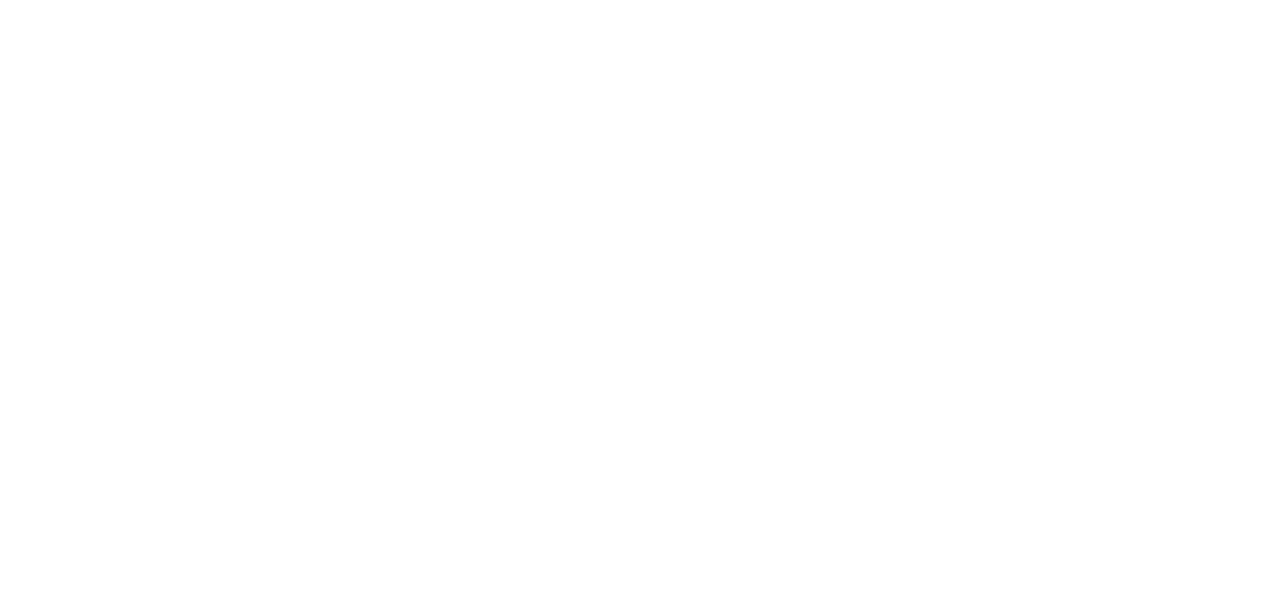
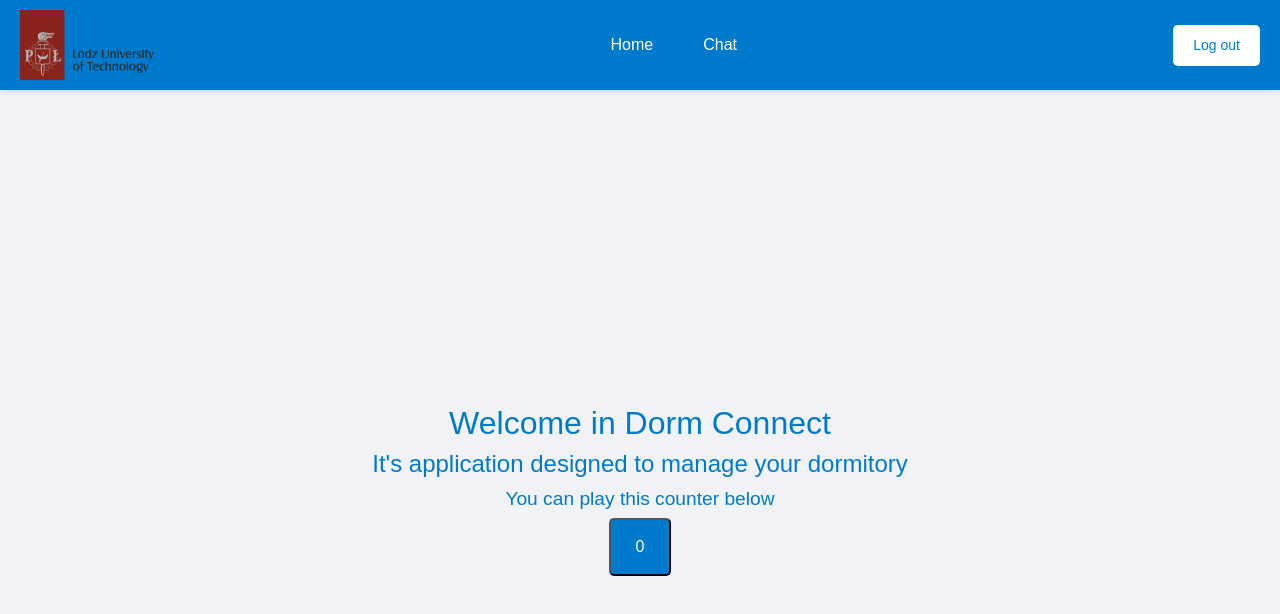
Before and after one commit to centGeek/DormConnect, a React (Vite) app in the folder frontend/: page /home in a window 1280 px wide. Before the commit this address had no page. Shown: the top 614 px of the page. Built offline with nearby package versions, Linux system fonts and the light colour scheme.

Commit message:
Created home page

```diff
--- a/frontend/src/App.tsx
+++ b/frontend/src/App.tsx
@@ -2,6 +2,7 @@
 import { BrowserRouter as Router, Route, Routes } from 'react-router-dom';
 import Login from './Login/Login.tsx';
 import Chat from './Chat/Chat';
+import Home from './Home/Home.tsx';
 
 function App() {
 
@@ -9,6 +10,7 @@
       <Router>
           <Routes>
               <Route path="/" element={<Login/>}/>
+              <Route path="/home" element={<Home/>}/>
               <Route path="/chat" element={<Chat/>}/>
           </Routes>
       </Router>
--- a/frontend/src/Chat/Chat.tsx
+++ b/frontend/src/Chat/Chat.tsx
@@ -15,7 +15,7 @@
 
     return (
         <Template
-            buttons={[{text: 'Home', link: '/' }, { text: 'Chat', link: '/chat' }]}
+            buttons={[{text: 'Home', link: '/home' }, { text: 'Chat', link: '/chat' }]}
             footerContent={<p></p>}
         >
             <div className="chat-container">
--- /dev/null
+++ b/frontend/src/Home/Home.css
@@ -0,0 +1,36 @@
+.home-container {
+    display: flex;
+    flex-direction: column;
+    justify-content: center;
+    align-items: center;
+    height: 100vh;
+}
+.home-container h1{
+    font-size: 2rem;
+    color: #007acc;
+    text-align: center;
+}
+.home-button{
+    padding: 15px 25px;
+    font-size: 16px;
+    background-color: #007acc;
+    color: white;
+    text-decoration: none;
+    border-radius: 5px;
+    transition: background-color 0.3s;
+    text-align: center;
+    display: inline-block;
+}
+.home-button:hover{
+    background-color: #005fa3;
+}
+.home-container h3{
+    font-size: 1.5rem;
+    color: #007acc;
+    text-align: center;
+}
+.home-container h4{
+    font-size: 1.2rem;
+    color: #007acc;
+    text-align: center;
+}
--- /dev/null
+++ b/frontend/src/Home/Home.tsx
@@ -0,0 +1,25 @@
+import { useState } from 'react';
+import Template from '../Template/Template.tsx';
+import './Home.css';
+
+
+function ChatPage() {
+    const [counter, setCounter] = useState(0);
+
+    return (
+        <Template
+            buttons={[{text: 'Home', link: '/' }, { text: 'Chat', link: '/chat' }]}
+            footerContent={<p></p>}
+        >
+            <div className="home-container">
+                <h1>Welcome in Dorm Connect</h1>
+                <h3>It's application designed to manage your dormitory</h3>
+                <h4>You can play this counter below</h4>
+                <button className="home-button" onClick={() => setCounter(counter + 1)}>{counter}</button>
+            </div>
+
+        </Template>
+    );
+}
+
+export default ChatPage;
--- a/frontend/src/main.tsx
+++ b/frontend/src/main.tsx
@@ -1,7 +1,6 @@
 import { StrictMode } from 'react'
 import { createRoot } from 'react-dom/client'
 import 'bootstrap/dist/css/bootstrap.min.css';
-// import './index.css'
 import App from './App.tsx'
 
 createRoot(document.getElementById('root')!).render(
```
